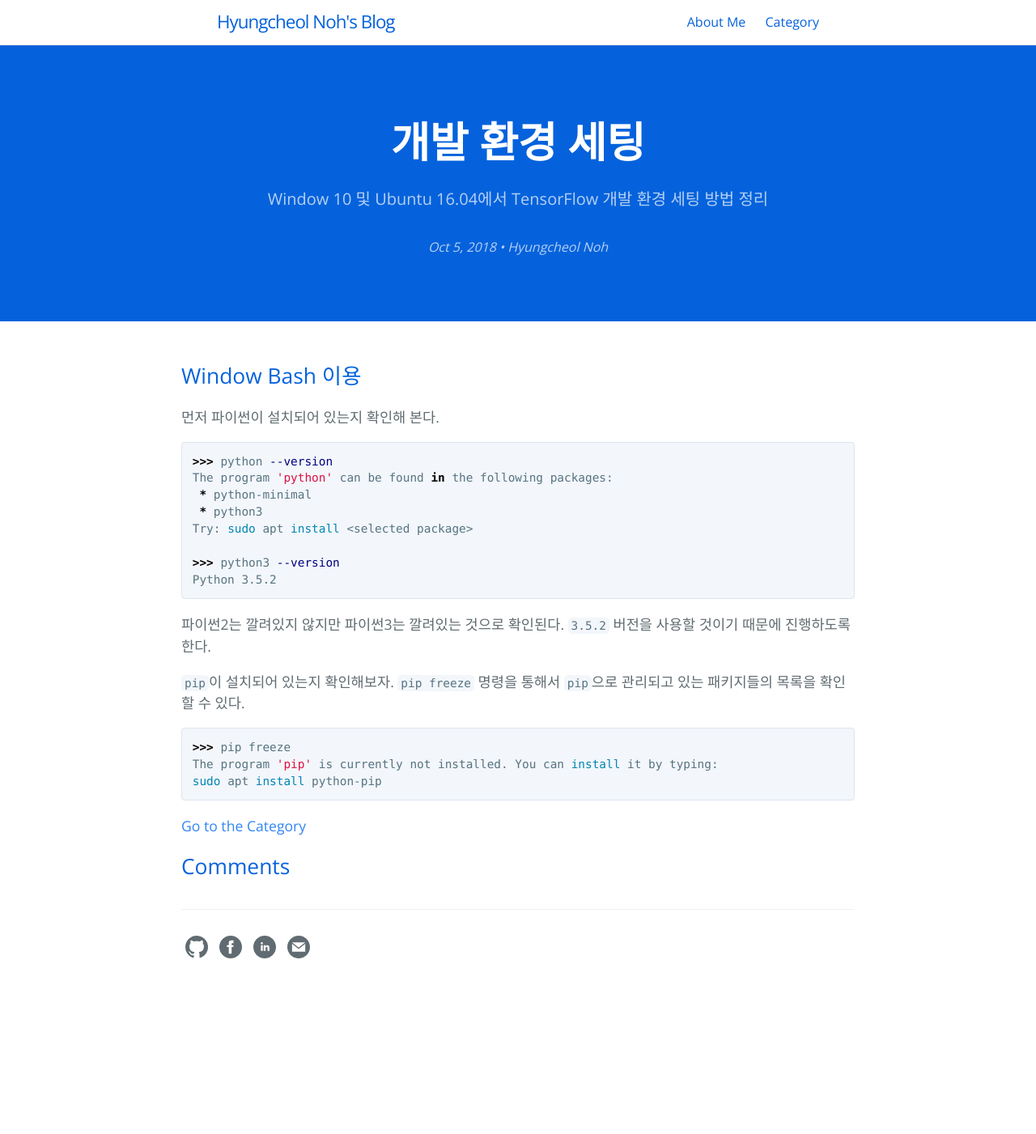
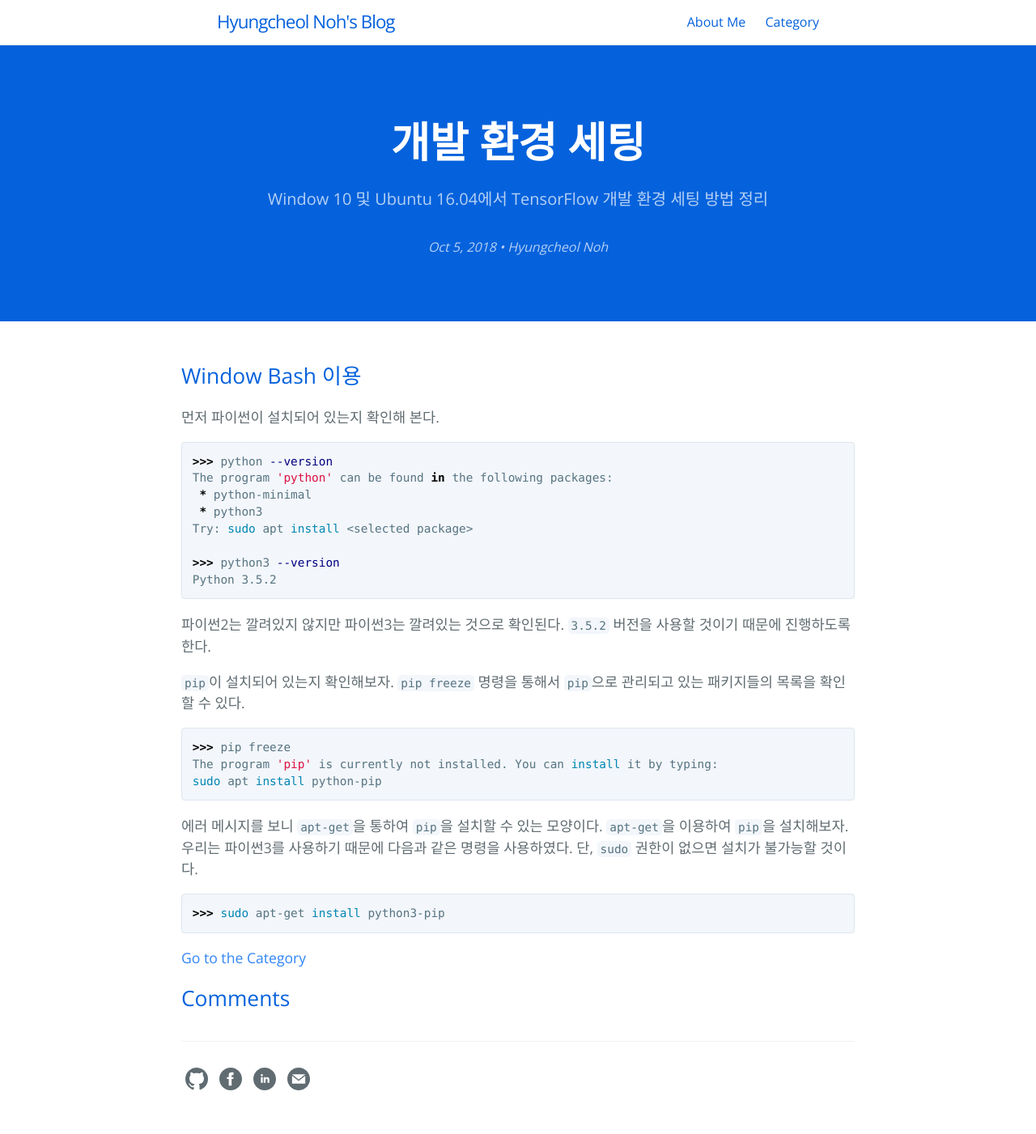
Before and after one commit to hcnoh/hcnoh.github.io, a Jekyll site: the page built from _posts/2018-10-05-development-environment-setting.md, in a window 1280 px wide. Shown: the whole page at 81% size. Built offline with Jekyll 4.4.1, drawn with Linux system fonts in a browser that asks for light colours; comment, search, counter and statistics services are not loaded; before the commit the page ends 1238 px from its top, so only the background shows below that.

Commit message:
Update 2018-10-05-development-environment-setting.md

````diff
--- a/_posts/2018-10-05-development-environment-setting.md
+++ b/_posts/2018-10-05-development-environment-setting.md
@@ -33,3 +33,9 @@
 The program 'pip' is currently not installed. You can install it by typing:
 sudo apt install python-pip
 ```
+
+에러 메시지를 보니 `apt-get`을 통하여 `pip`을 설치할 수 있는 모양이다. `apt-get`을 이용하여 `pip`을 설치해보자. 우리는 파이썬3를 사용하기 때문에 다음과 같은 명령을 사용하였다. 단, `sudo` 권한이 없으면 설치가 불가능할 것이다.
+
+```bash
+>>> sudo apt-get install python3-pip
+```
````
